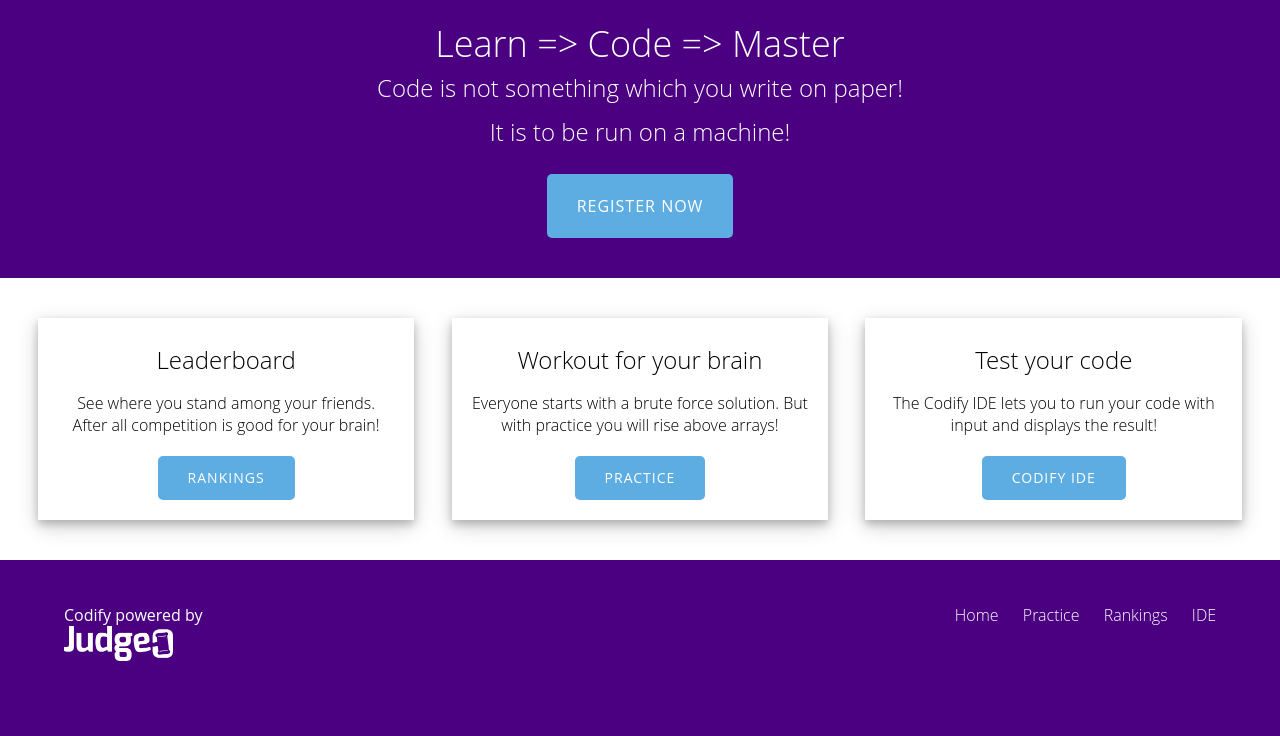
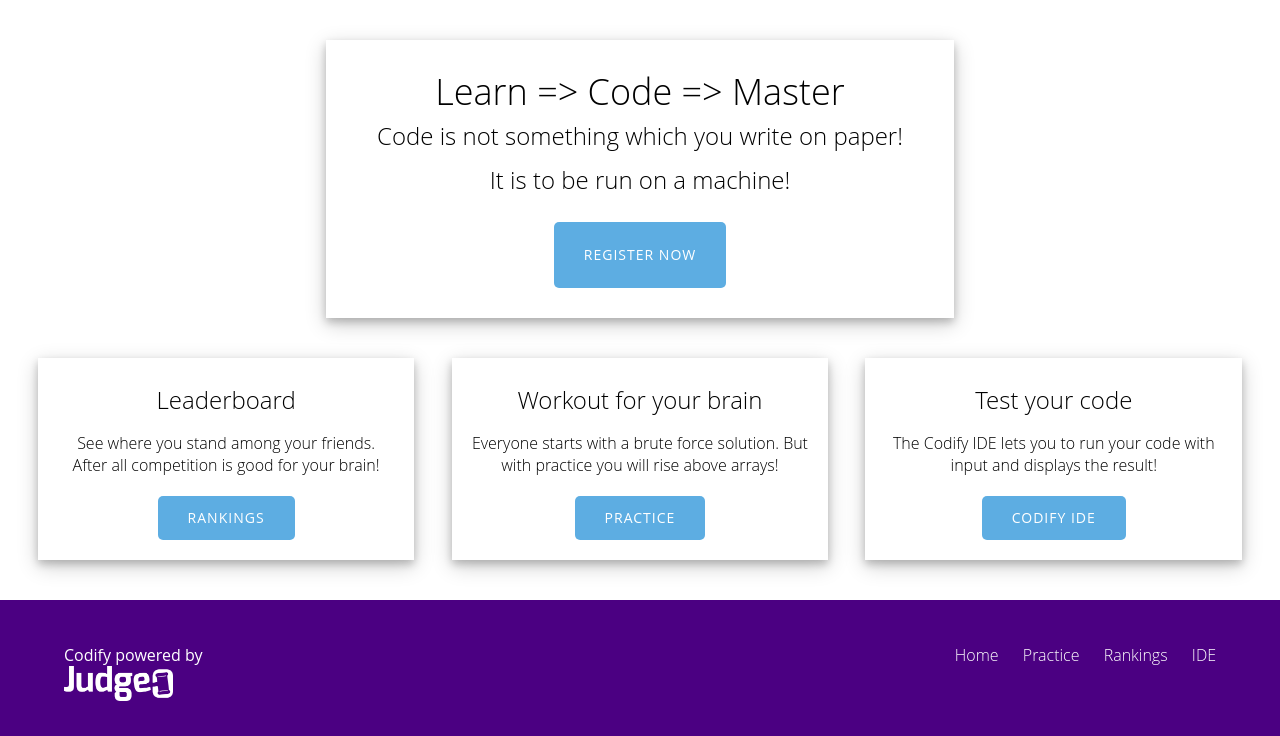
Before and after one commit to pmj642/Codify, a PHP site: page /public/home.php in a window 1280 px wide. Shown: the part 120-856 px from the top of the page. Before the commit the page ends 781 px from the top, so only its background shows below. Run offline with PHP 8.4, Linux system fonts and the light colour scheme.

Commit message:
update ui on homepage

```diff
--- a/public/home.php
+++ b/public/home.php
@@ -16,10 +16,15 @@
             require('../public/templates/header.php');
         ?>
 
+        <!-- Teasers -->
+
+        <section class="row">
+          <div class="grid">
+
               <!-- Hero -->
 
-        <section class="hero container">
-
+              <section class="hero col-2-3">
+                <div class="hero-div black-heading card">
                     <h2>Learn => Code => Master</h2>
 
                     <p>Code is not something which you write on paper! <br>
@@ -28,16 +33,13 @@
                     <?php
                         if(!isset($_SESSION['user_id']))
                         {
-                  echo "<a class='btn btn-alt' href='../public/register_form.php'>Register Now</a>";
+                            echo "<a class='btn btn-default' href='../public/register_form.php'>Register Now</a>";
                         }
                     ?>
+                </div>
+
 
               </section>
-
-        <!-- Teasers -->
-
-        <section class="row">
-          <div class="grid">
 
             <!-- Leaderboard -->
 
--- a/public/stylesheets/main.css
+++ b/public/stylesheets/main.css
@@ -141,6 +141,7 @@
 .row,
 .row-alt {
     min-width: 100%;
+    min-height: 450px;
 }
 
 .row {
@@ -354,10 +355,19 @@
 */
 
 .hero {
-    color: #fff;
+    display: block;
     line-height: 44px;
-    padding: 22px 80px 40px 80px;
+    padding: 0 100px 40px;
+    margin: 0 auto;
     text-align: center;
+}
+
+.hero-div {
+    padding: 30px 0;
+}
+
+.hero-div:hover {
+    border: 2px solid #4b0082;
 }
 
 .hero h2 {
@@ -367,10 +377,6 @@
 .hero p {
     font-size: 24px;
     font-weight: 100;
-}
-
-.teaser-div:hover {
-    border: 2px solid #4b0082;
 }
 
 .teaser h2 {
@@ -386,15 +392,12 @@
     text-align: center;
 }
 
-.teaser img{
-    max-width: 100%;
-    display: block;
-    margin-bottom: 22px;
-    border-radius: 5px;
+.teaser-div {
+    padding: 20px;
 }
 
-.teaser-div {
-    padding: 20px;
+.teaser-div:hover {
+    border: 2px solid #4b0082;
 }
 
 /*
```
Lines whose indentation alone changed are shown as unchanged.
